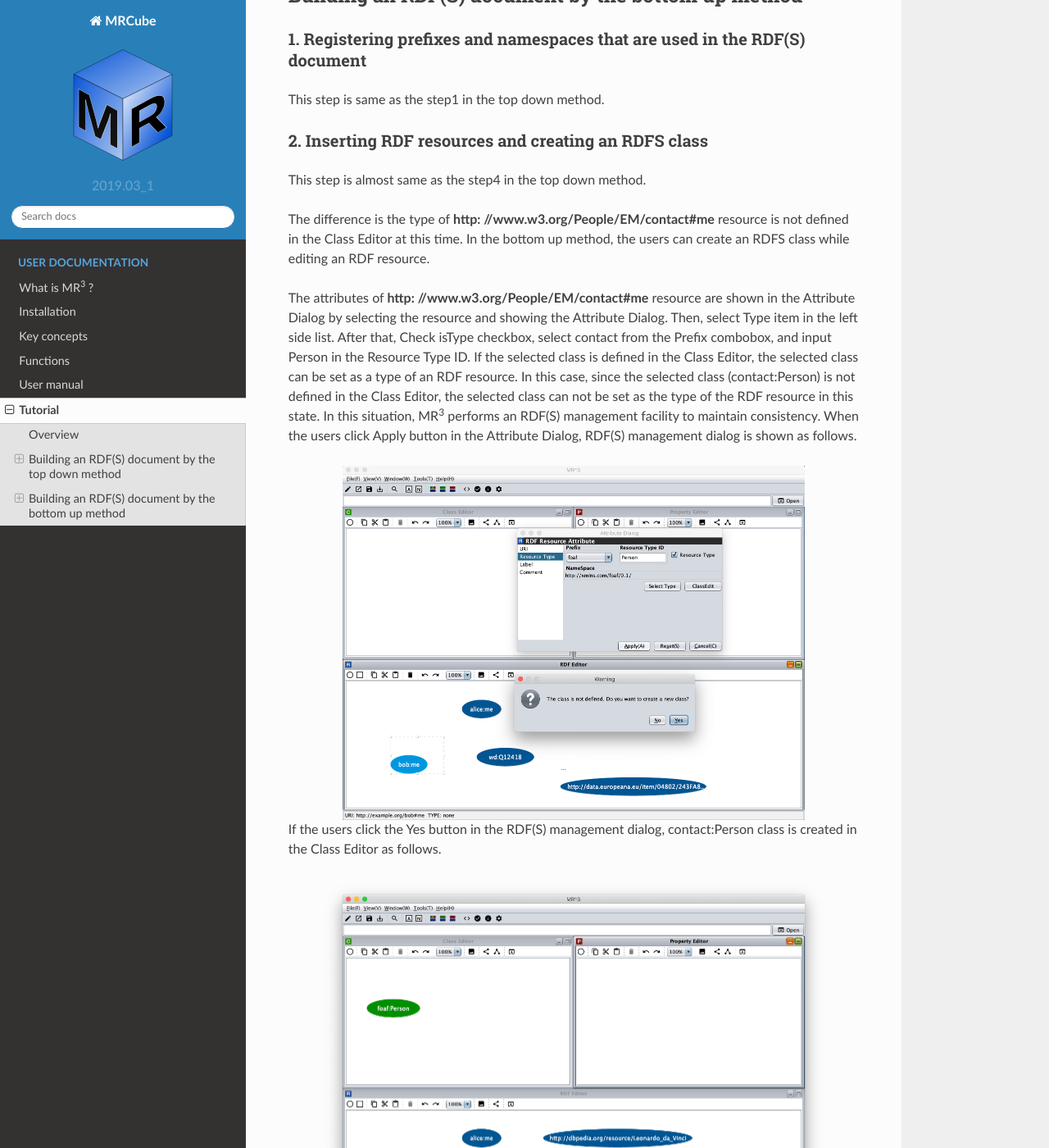
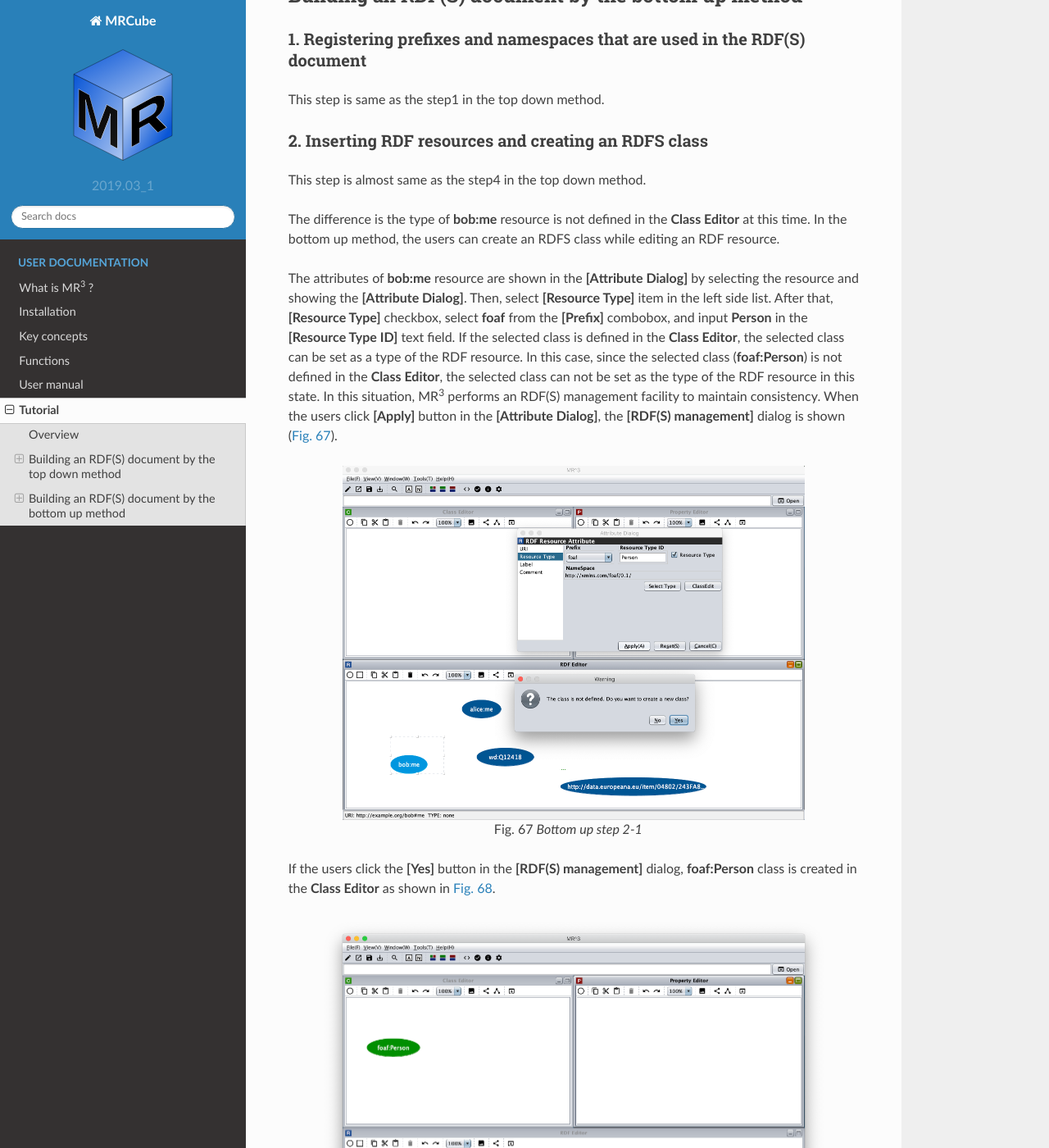
Before and after one commit to mr-3/mrcube-en-docs, a Sphinx documentation site: the page built from docs/source/tutorial.rst, in a window 1280 px wide and 1400 px high, scrolled down 11470 px. Shown: the whole window at 82% size. Built offline with Sphinx 7.4.7 and the Read the Docs theme 2.0.0, drawn with Linux system fonts in a browser that asks for light colours; some of the changed text lies outside the part shown.

Commit message:
update tutorial page
- update the bottom up method

```diff
--- a/docs/source/tutorial.rst
+++ b/docs/source/tutorial.rst
@@ -254,20 +254,25 @@ This step is same as the step1 in the top down method.
 ^^^^^^^^^^^^^^^^^^^^^^^^^^^^^^^^^^^^^^^^^^^^^^^^^^^^^^^^^^^^^^^^^^^^^^^^^^^^^^^^^^^^^^^^^^^
 This step is almost same as the step4 in the top down method.
 
-The difference is the type of **http: //www.w3.org/People/EM/contact#me** resource is not defined in the Class Editor at this time. In the bottom up method, the users can create an RDFS class while editing an RDF resource.
+The difference is the type of **bob:me** resource is not defined in the **Class Editor** at this time. In the bottom up method, the users can create an RDFS class while editing an RDF resource.
 
-The attributes of **http: //www.w3.org/People/EM/contact#me** resource are shown in the Attribute Dialog by selecting the resource and showing the Attribute Dialog. Then, select Type item in the left side list. After that, Check isType checkbox, select contact from the Prefix combobox, and input Person in the Resource Type ID. If the selected class is defined in the Class Editor, the selected class can be set as a type of an RDF resource. In this case, since the selected class (contact:Person) is not defined in the Class Editor, the selected class can not be set as the type of the RDF resource in this state. In this situation, |MR3| performs an RDF(S) management facility to maintain consistency. When the users click Apply button in the Attribute Dialog, RDF(S) management dialog is shown as follows.
+The attributes of **bob:me** resource are shown in the **[Attribute Dialog]** by selecting the resource and showing the **[Attribute Dialog]**. Then, select **[Resource Type]** item in the left side list. After that, **[Resource Type]** checkbox, select **foaf** from the **[Prefix]** combobox, and input **Person** in the **[Resource Type ID]** text field. If the selected class is defined in the **Class Editor**, the selected class can be set as a type of the RDF resource. In this case, since the selected class (**foaf:Person**) is not defined in the **Class Editor**, the selected class can not be set as the type of the RDF resource in this state. In this situation, |MR3| performs an RDF(S) management facility to maintain consistency. When the users click **[Apply]** button in the **[Attribute Dialog]**, the **[RDF(S) management]** dialog is shown (:numref:`bottom-up-step2-1`).
 
-
+.. _bottom-up-step2-1:
 .. figure:: figures/bottom-up-step2-1.png
    :scale: 25 %
    :align: center
 
-If the users click the Yes button in the RDF(S) management dialog, contact:Person class is created in the Class Editor as follows.
+   Bottom up step 2-1
 
+If the users click the **[Yes]** button in the **[RDF(S) management]** dialog, **foaf:Person** class is created in the **Class Editor** as shown in :numref:`bottom-up-step2-2`.
+
+.. _bottom-up-step2-2:
 .. figure:: figures/bottom-up-step2-2.png
    :scale: 25 %
    :align: center
+
+   Bottom up step 2-2
 
 ^^^^^^^^^^^^^^^^^^^^^^^^^^^^^^^^^^^^^^^^^^^^^^^^^^^^^^^^^^^^^^^^^^^^^^^^^^^^^^^^^^^^^^^^^^^
 3. Inserting RDF literals
@@ -279,26 +284,30 @@ This step is same as the step5 in the top down method.
 ^^^^^^^^^^^^^^^^^^^^^^^^^^^^^^^^^^^^^^^^^^^^^^^^^^^^^^^^^^^^^^^^^^^^^^^^^^^^^^^^^^^^^^^^^^^
 This step is almost same as the step6 in the top down method.
 
-The difference is RDFS properties are not defined in the Property Editor at this time. In the bottom up method, the users can create an RDFS property while editing an RDF property.
+The difference is RDFS properties are not defined in the **Property Editor** at this time. In the bottom up method, the users can create an RDFS property while editing an RDF property. Here, we would like to explain how to create **foaf:knows** property by the bottom up method.
 
-First, select an RDF property and show the Attribute Dialog. At this time, RDF resources and literals are connected with mr3:nil property.
+First, select the RDF property which connects **bob:me** and **alice:me** RDF resources and show the **Attribute Dialog**. At this time, the RDF property is **mr3:nil** property.
 
-Second, uncheck the Show Property Prefix Only checkbox. If this checkbox is checked, the users only select prefixes that RDFS properties defined in the Property Editor have. In this case, since any RDFS properties are not defined in the Property Editor, uncheck the checkbox to select contact prefix.
+Then, select **foaf** prefix in the **[Prefix]** combobox. Since there are no Ids in the **[Property ID]** list, input **knows** in the **[ID]** text field and click **[Apply]** button. Then, the **[RDF(S) management]** dialog is shown to maintain the consistency.
+:numref:`bottom-up-step4-1` shows a screenshot when the users input **knows** in the **[ID]** text field and click the **[Apply]** button.
 
-Third, select contact prefix in the Prefix combobox. since there are no Ids in the Property ID list, input an id in the ID text field and click Apply button. Then, the RDF(S) management dialog is shown to maintain the consistency. The following figure shows a screenshot when the users input fullName in the ID text field and click the Apply button.
-
-
+.. _bottom-up-step4-1:
 .. figure:: figures/bottom-up-step4-1.png
    :scale: 25 %
    :align: center
 
-If the users click the Yes button in the RDF(S) management dialog, contact:fullName property is created in the Property Editor as follows.
+   Bottom up step 4-1
 
+If the users click the **[Yes]** button in the **[RDF(S) management]** dialog, **foaf:knows** property is created in the **Property Editor** as shown in :numref:`bottom-up-step4-2`.
+
+.. _bottom-up-step4-2:
 .. figure:: figures/bottom-up-step4-2.png
    :scale: 25 %
    :align: center
 
-Create contact:mailbox and contact:personalTitle properties in the same way.
+   Bottom up step 4-2
+
+Create **schema:birthDate**, **foaf:topic_interest**, **dcterms:title**, **dcterms:creator**, and **dcterms:subject** properties in the same way.
 
 ^^^^^^^^^^^^^^^^^^^^^^^^^^^^^^^^^^^^^^^^^^^^^^^^^^^^^^^^^^^^^^^^^^^^^^^^^^^^^^^^^^^^^^^^^^^
 5. Exporting the RDF(S) contents as an RDF(S) document
```
